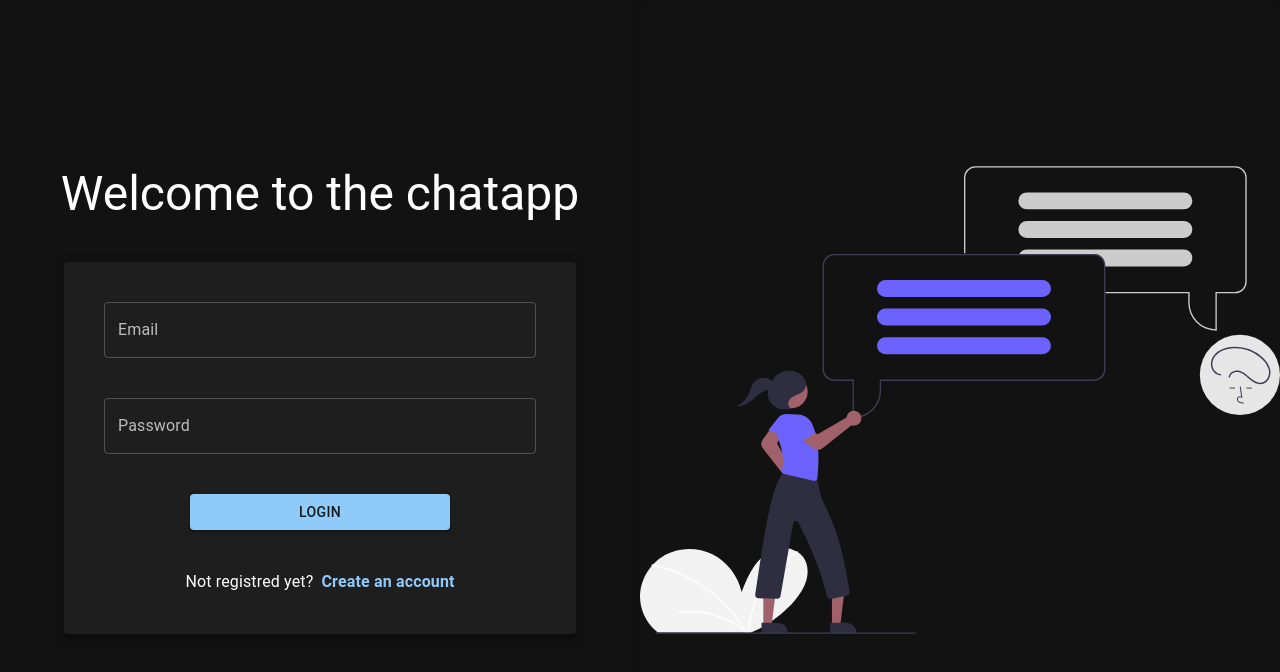
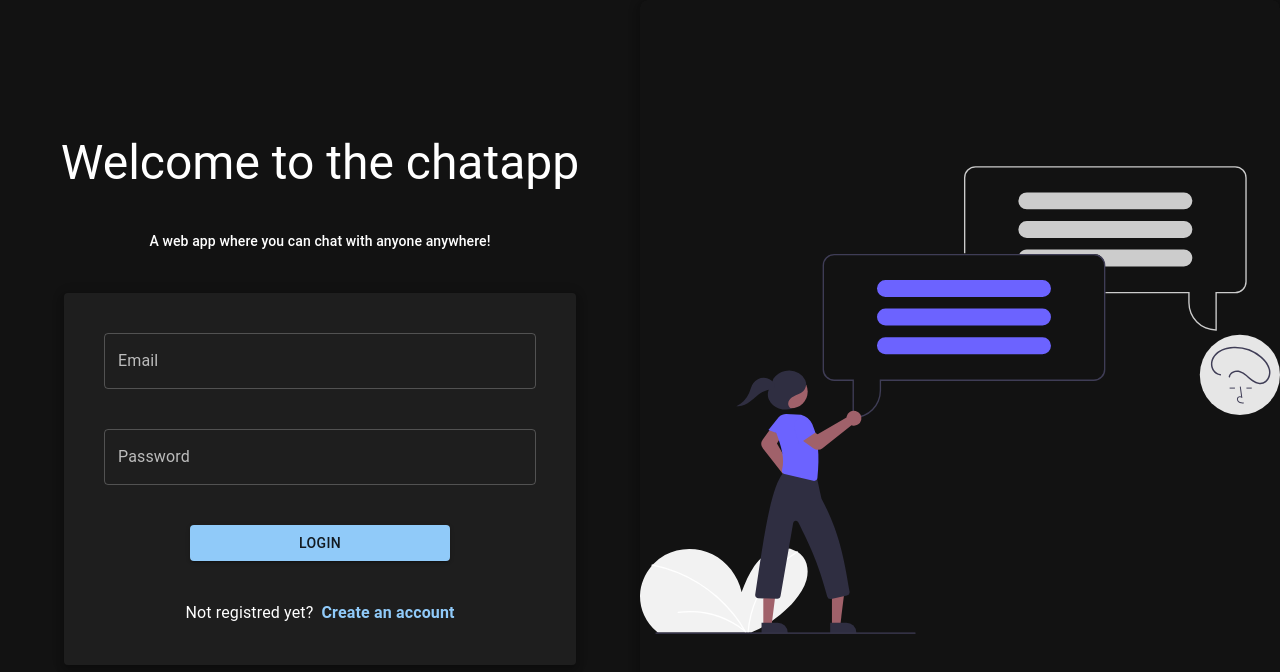
Before and after one commit to inaciogu/Chat-app, a React (Create React App) app: page / in a window 1280 px wide. Shown: the top 672 px of the page. Built offline with nearby package versions, Linux system fonts and the light colour scheme; no server answers.

Commit message:
feat: Principal page subtitle

```diff
--- a/src/pages/Principal.tsx
+++ b/src/pages/Principal.tsx
@@ -59,6 +59,7 @@ export default function Principal() {
     <RootStyle>
       <Stack width="100%" alignItems="center" spacing={5}>
         <Typography textAlign="center" variant="h3">Welcome to the chatapp</Typography>
+        <Typography variant="subtitle2">A web app where you can chat with anyone anywhere!</Typography>
         <Card sx={{
           display: 'flex', flexDirection: 'column', alignItems: 'center', width: '80%', p: 3, boxShadow: 5,
         }}
```
